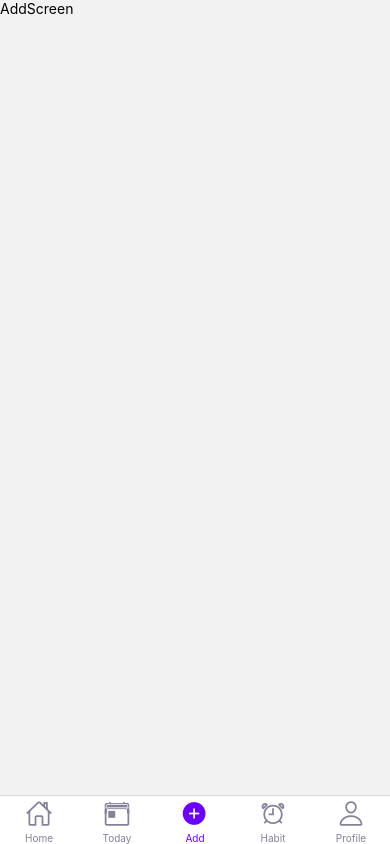
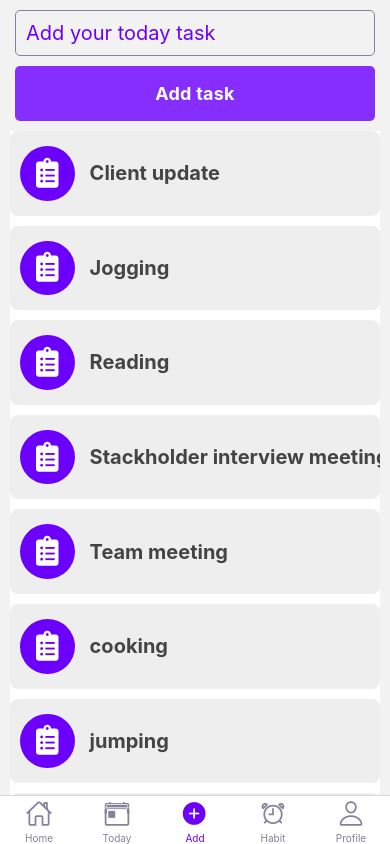
Before and after one commit to Ernie1234/JustDoIt, a React Native app: screen /Add in a window 390 px wide. Built offline with nearby package versions, Linux system fonts and the light colour scheme.

Commit message:
last on addscreen

```diff
--- /dev/null
+++ b/components/AppInput.tsx
@@ -0,0 +1,78 @@
+import React, { useState } from "react";
+import {
+  Button,
+  Pressable,
+  StyleSheet,
+  Text,
+  TextInput,
+  View,
+} from "react-native";
+import { COLORS } from "../constants/theme";
+
+type inputProps = {
+  text: string;
+  setText: (text: string) => void;
+  placeholder: string;
+  btnTitle: string;
+};
+
+const AppInput = ({ text, setText, placeholder, btnTitle }: inputProps) => {
+  const handlePress = () => {
+    alert(`Text: ${text}`);
+    setText("");
+  };
+
+  return (
+    <View>
+      <View style={styles.container}>
+        <TextInput
+          style={styles.input}
+          onChangeText={setText}
+          value={text}
+          placeholder={placeholder}
+          selectionColor={COLORS.purple}
+        />
+        <Pressable style={styles.btnWrapper} onPress={handlePress}>
+          <Text style={styles.btnText}>{btnTitle}</Text>
+        </Pressable>
+      </View>
+    </View>
+  );
+};
+
+export default AppInput;
+
+const styles = StyleSheet.create({
+  container: {
+    // flex: 1,
+    justifyContent: "center",
+    paddingHorizontal: 15,
+  },
+  input: {
+    borderColor: COLORS.gray,
+    color: COLORS.purple,
+    borderWidth: 1,
+    borderRadius: 5,
+    marginBottom: 10,
+    paddingHorizontal: 10,
+    paddingVertical: 10,
+    fontSize: 20,
+  },
+  btnWrapper: {
+    alignItems: "center",
+    justifyContent: "center",
+    paddingVertical: 12,
+    paddingHorizontal: 32,
+    borderRadius: 5,
+    elevation: 3,
+    backgroundColor: COLORS.purple2,
+  },
+  btnText: {
+    color: "white",
+    padding: 5,
+    fontSize: 18,
+    fontWeight: "bold",
+    lineHeight: 21,
+    letterSpacing: 0.25,
+  },
+});
--- a/components/index.ts
+++ b/components/index.ts
@@ -4,5 +4,6 @@ export { default as Habits } from "./Habits";
 export { default as HabitCard } from "./HabitCard";
 export { default as Tasks } from "./Tasks";
 export { default as Todo } from "./Todo";
+export { default as AppInput } from "./AppInput";
 
 export { default as Card } from "./Card";
--- a/package.json
+++ b/package.json
@@ -19,6 +19,7 @@
     "expo-status-bar": "~1.6.0",
     "react": "18.2.0",
     "react-native": "0.72.6",
+    "react-native-calendar": "^0.13.1",
     "react-native-linear-gradient": "^2.8.3",
     "react-native-safe-area-context": "4.6.3",
     "react-native-screens": "~3.22.0"
--- a/screens/AddScreen.tsx
+++ b/screens/AddScreen.tsx
@@ -1,14 +1,76 @@
-import { StyleSheet, Text, View } from "react-native";
-import React from "react";
+import {
+  ActivityIndicator,
+  FlatList,
+  Platform,
+  SafeAreaView,
+  StatusBar,
+  StyleSheet,
+  Text,
+  View,
+} from "react-native";
+import React, { useState } from "react";
+
+import { AppInput, Todo } from "../components";
+import List from "../components/List";
+
+import { TodoData } from "../data/todos";
+import { TodoTypes } from "../types";
+import { COLORS } from "../constants/theme";
 
 const AddScreen = () => {
+  const [text, setText] = useState("");
+
+  const loading = false;
+  const error = false;
+  const [todos, setTodos] = useState(TodoData);
+
   return (
-    <View>
-      <Text>AddScreen</Text>
-    </View>
+    <SafeAreaView style={styles.container}>
+      <View style={styles.appInputWrapper}>
+        <AppInput
+          text={text}
+          setText={setText}
+          placeholder="Add your today task"
+          btnTitle="Add task"
+        />
+      </View>
+      <View style={styles.listWrapper}>
+        <View style={styles.container}>
+          {loading ? (
+            <ActivityIndicator size="large" />
+          ) : error ? (
+            <Text>Something went wrong</Text>
+          ) : (
+            <FlatList
+              data={todos}
+              renderItem={({ item }) => <Todo data={item} />}
+              keyExtractor={(item: TodoTypes) => item.id.toString()}
+              style={{ backgroundColor: "#fff" }}
+              contentContainerStyle={{
+                rowGap: 10,
+              }}
+              scrollEnabled
+            />
+          )}
+        </View>
+      </View>
+    </SafeAreaView>
   );
 };
 
 export default AddScreen;
 
-const styles = StyleSheet.create({});
+const styles = StyleSheet.create({
+  container: {
+    paddingTop: Platform.OS === "android" ? StatusBar.currentHeight : 0,
+  },
+  appInputWrapper: {
+    paddingVertical: 10,
+    justifyContent: "center",
+    // marginBottom: 5,
+  },
+  listWrapper: {
+    paddingBottom: 280,
+    marginHorizontal: 10,
+  },
+});
```
Also changed, not shown: 1 other file (tests, documents, lock files or other folders).
